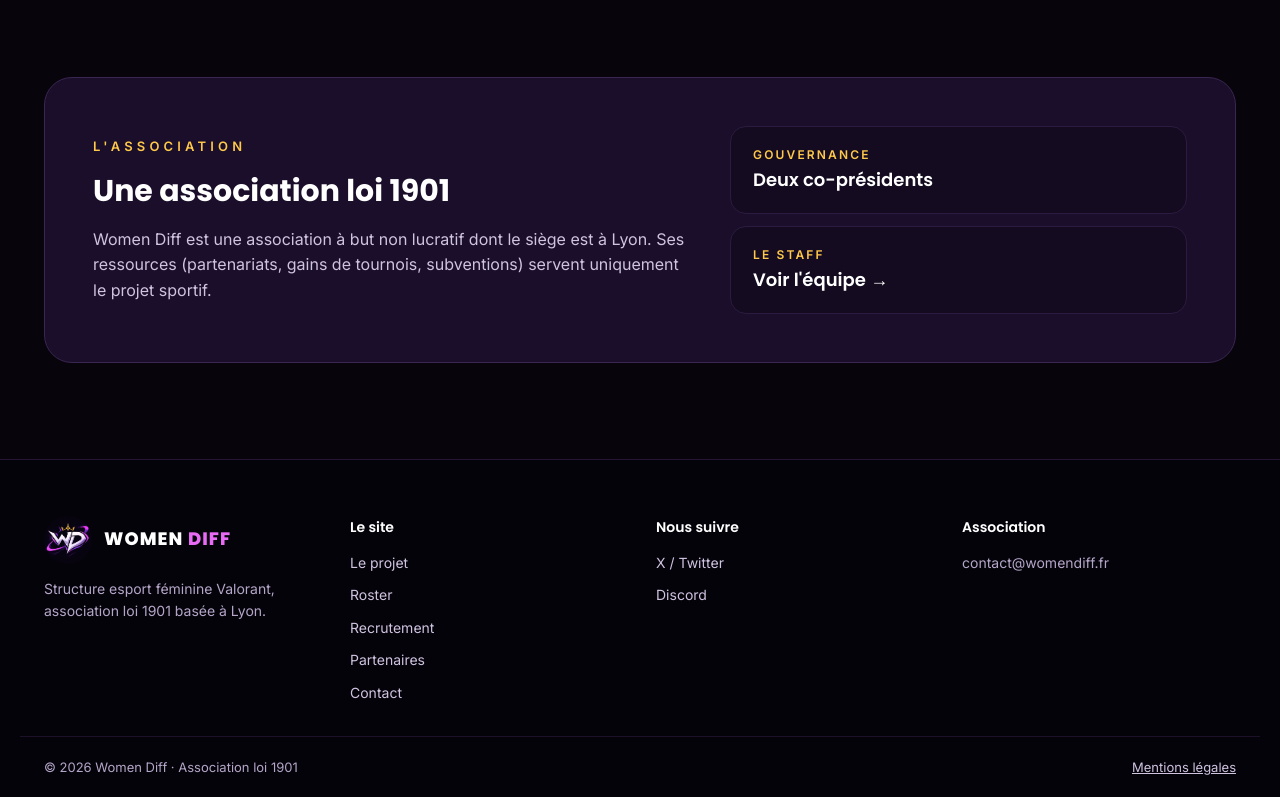
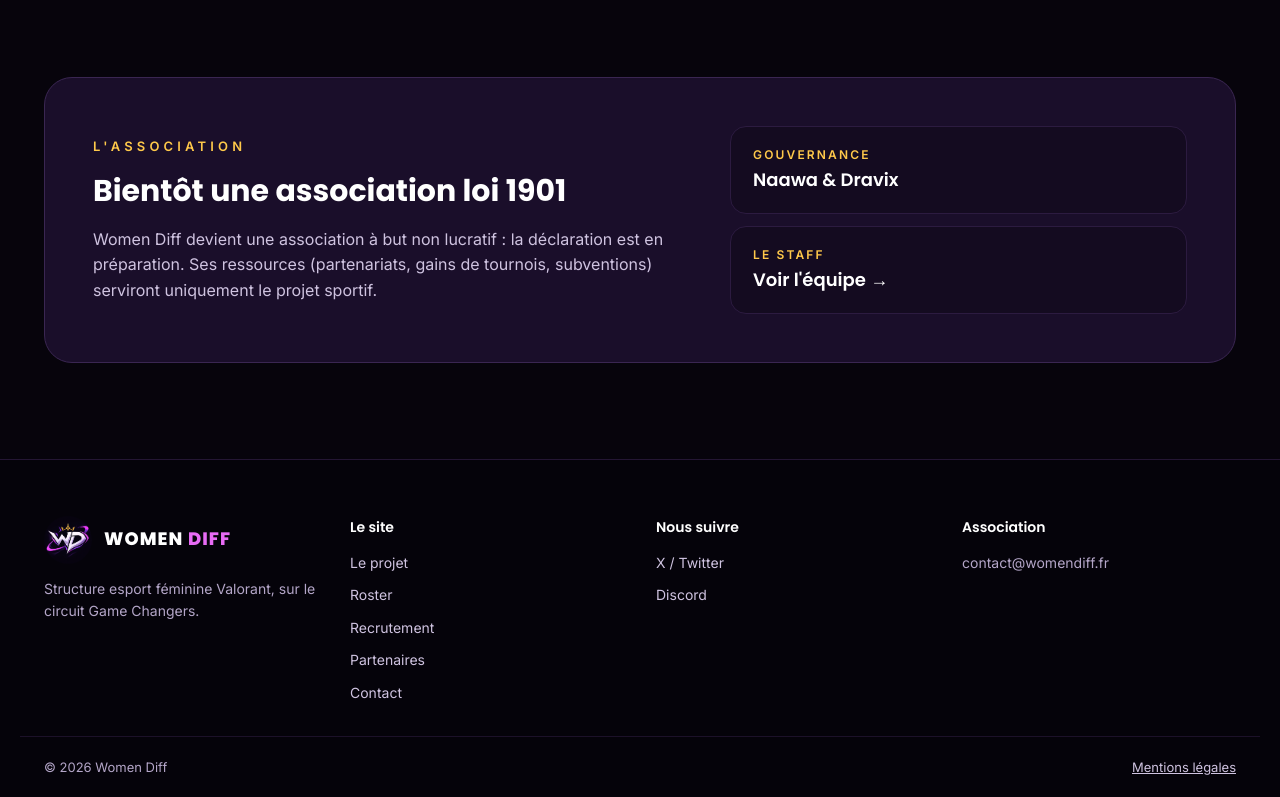
Before and after one commit to naawa693/women-diff-site, a plain HTML site: page projet.html in a window 1280 px wide. Shown: the part 2000-2797 px from the top of the page. Drawn offline with Linux system fonts and the light colour scheme.

Commit message:
Site : mise à jour (contact.html, index.html, mentions-legales.html, partenaires.html, projet.html, recrutement.html, roster.html)

```diff
--- a/projet.html
+++ b/projet.html
@@ -78,7 +78,7 @@ html{scroll-behavior:smooth}*{box-sizing:border-box}img{max-width:100%}
 <div style="max-width: 1240px; margin: 0 auto; padding: 96px 24px 72px; box-sizing: border-box">
 <p style="margin: 0 0 14px; font-size: 13px; font-weight: 600; letter-spacing: 0.32em; text-transform: uppercase; color: #FFC94A" class="wd-up">Le projet</p>
 <h1 class="wd-up wd-d1" style="margin: 0 0 20px; max-width: 860px; font-family: Poppins, sans-serif; font-weight: 800; font-size: clamp(40px, 5.6vw, 72px); line-height: 1.04; color: #FFFFFF">Jouer pour gagner, <span class="wd-grad" style="color: #E86BF5">ensemble</span>.</h1>
-<p style="margin: 0; max-width: 680px; font-size: 19px; color: #CFC3E0">Women Diff est née en 2026 à Lyon avec une idée simple : offrir aux joueuses Valorant un cadre aussi sérieux que celui des meilleures structures, dans un environnement sain.</p>
+<p style="margin: 0; max-width: 680px; font-size: 19px; color: #CFC3E0">Women Diff est née en 2026 avec une idée simple : offrir aux joueuses Valorant un cadre aussi sérieux que celui des meilleures structures, dans un environnement sain.</p>
 </div>
 </section>
 
@@ -142,11 +142,11 @@ html{scroll-behavior:smooth}*{box-sizing:border-box}img{max-width:100%}
 <div style="padding: 48px; border-radius: 28px; background: #1A0E2A; border: 1px solid #3A2652; display: flex; flex-wrap: wrap; gap: 40px; align-items: center">
 <div style="flex: 1 1 460px; min-width: 0">
 <p style="margin: 0 0 10px; font-size: 13px; font-weight: 600; letter-spacing: 0.32em; text-transform: uppercase; color: #FFC94A">L'association</p>
-<h2 style="margin: 0 0 12px; font-family: Poppins, sans-serif; font-weight: 700; font-size: 30px; color: #FFFFFF">Une association loi 1901</h2>
-<p style="margin: 0; color: #CFC3E0">Women Diff est une association à but non lucratif dont le siège est à Lyon. Ses ressources (partenariats, gains de tournois, subventions) servent uniquement le projet sportif.</p>
+<h2 style="margin: 0 0 12px; font-family: Poppins, sans-serif; font-weight: 700; font-size: 30px; color: #FFFFFF">Bientôt une association loi 1901</h2>
+<p style="margin: 0; color: #CFC3E0">Women Diff devient une association à but non lucratif : la déclaration est en préparation. Ses ressources (partenariats, gains de tournois, subventions) serviront uniquement le projet sportif.</p>
 </div>
 <div style="flex: 1 1 320px; display: flex; flex-direction: column; gap: 12px">
-<div style="padding: 18px 22px; border-radius: 16px; background: #140B20; border: 1px solid #2C1B40"><p style="margin: 0; font-size: 12px; font-weight: 600; letter-spacing: 0.18em; text-transform: uppercase; color: #FFC94A">Gouvernance</p><p style="margin: 2px 0 0; font-family: Poppins, sans-serif; font-weight: 600; font-size: 18px; color: #FFFFFF">Deux co-présidents</p></div>
+<div style="padding: 18px 22px; border-radius: 16px; background: #140B20; border: 1px solid #2C1B40"><p style="margin: 0; font-size: 12px; font-weight: 600; letter-spacing: 0.18em; text-transform: uppercase; color: #FFC94A">Gouvernance</p><p style="margin: 2px 0 0; font-family: Poppins, sans-serif; font-weight: 600; font-size: 18px; color: #FFFFFF">Naawa &amp; Dravix</p></div>
 <a href="/roster" style="padding: 18px 22px; border-radius: 16px; background: #140B20; border: 1px solid #2C1B40; text-decoration: none"><p style="margin: 0; font-size: 12px; font-weight: 600; letter-spacing: 0.18em; text-transform: uppercase; color: #FFC94A">Le staff</p><p style="margin: 2px 0 0; font-family: Poppins, sans-serif; font-weight: 600; font-size: 18px; color: #FFFFFF">Voir l'équipe →</p></a>
 </div>
 </div>
@@ -159,7 +159,7 @@ html{scroll-behavior:smooth}*{box-sizing:border-box}img{max-width:100%}
 <img src="/images/logo.webp" alt="" style="width: 48px; height: 48px; border-radius: 50%; object-fit: cover">
 <span style="font-family: Poppins, sans-serif; font-weight: 800; font-size: 18px; letter-spacing: 0.06em; color: #FFFFFF">WOMEN <span style="color: #E86BF5">DIFF</span></span>
 </div>
-<p style="margin: 0; font-size: 14px; line-height: 1.6">Structure esport féminine Valorant, association loi 1901 basée à Lyon.</p>
+<p style="margin: 0; font-size: 14px; line-height: 1.6">Structure esport féminine Valorant, sur le circuit Game Changers.</p>
 </div>
 <div style="display: flex; flex-direction: column; gap: 10px; font-size: 14px">
 <p style="margin: 0 0 4px; font-family: Poppins, sans-serif; font-weight: 600; color: #FFFFFF">Le site</p>
@@ -182,7 +182,7 @@ html{scroll-behavior:smooth}*{box-sizing:border-box}img{max-width:100%}
 </div>
 </div>
 <div style="max-width: 1240px; margin: 0 auto; padding: 20px 24px 32px; box-sizing: border-box; border-top: 1px solid #1C1129; display: flex; flex-wrap: wrap; justify-content: space-between; gap: 12px; font-size: 13px">
-<p style="margin: 0">© 2026 Women Diff · Association loi 1901</p>
+<p style="margin: 0">© 2026 Women Diff</p>
 <p style="margin: 0"><a href="/mentions-legales">Mentions légales</a></p>
 </div>
 </footer>
```
Also changed, not shown: contact.html (+2 -2 lines), index.html (+6 -6 lines), mentions-legales.html (+3 -3 lines), partenaires.html (+3 -3 lines), recrutement.html (+2 -2 lines), roster.html (+2 -2 lines).
